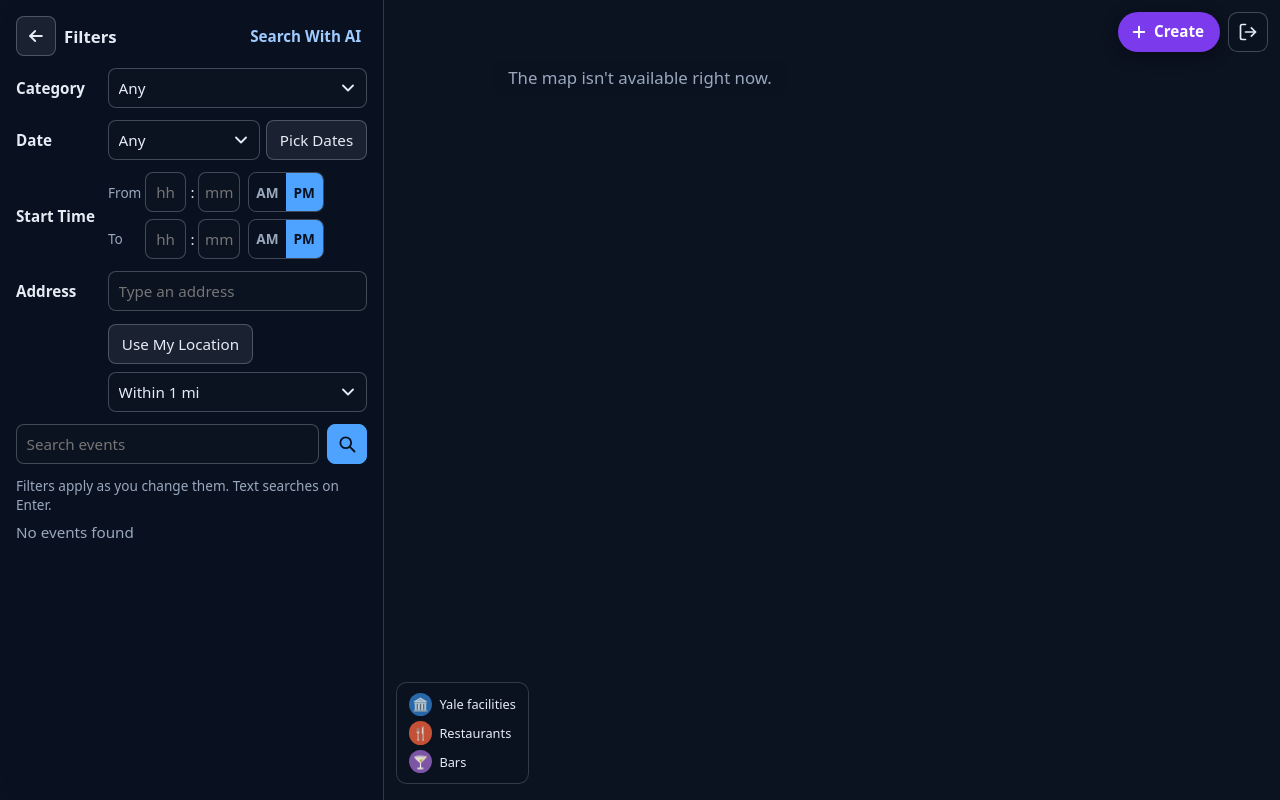
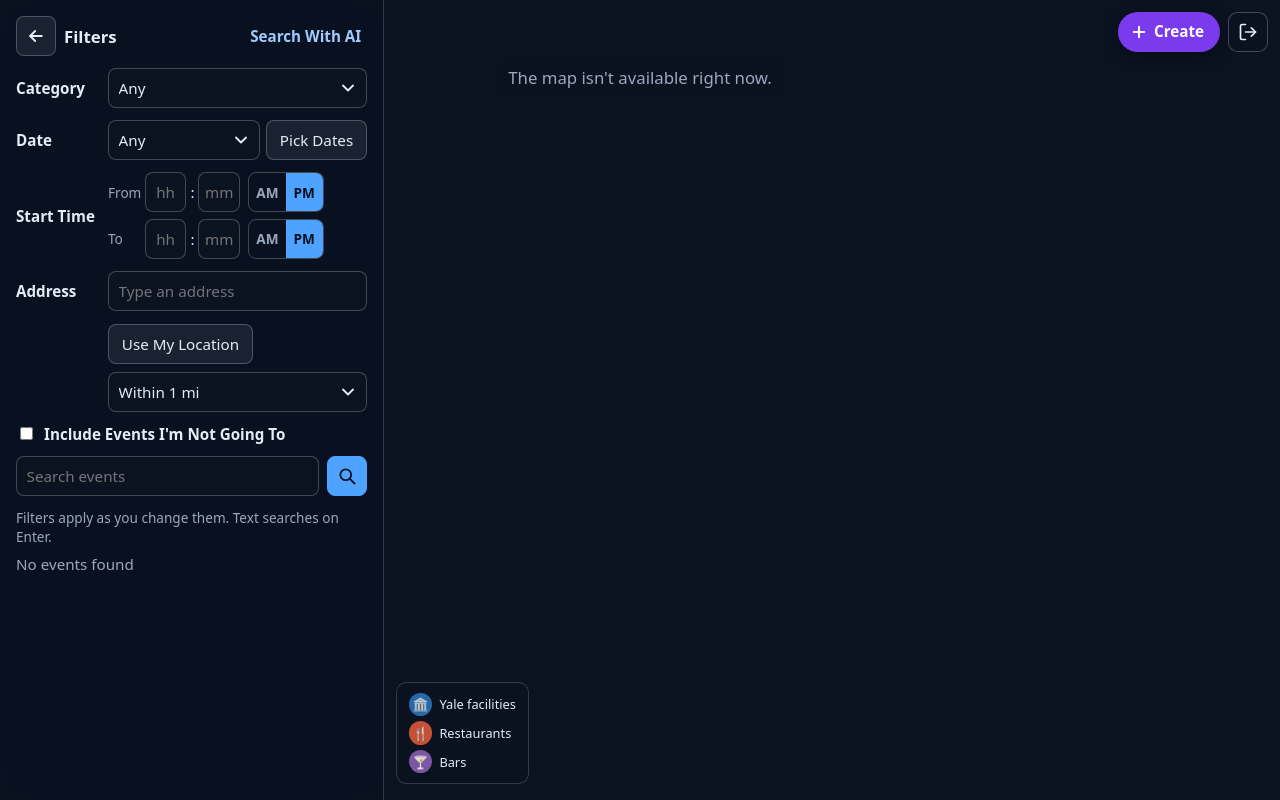
Before and after one commit to acebonkowski/mgt656-final-project, a Django app: page /map/ in a window 1280 px wide, after a click on "Filters". Run offline with Django 5.2, Linux system fonts and the light colour scheme; the visitor is signed in with stand-in values (Sample User, id 1); data that the repository does not hold is empty.

Commit message:
Hide Not going events from search, the map and AI results (#84)
Co-Authored-By: Claude Sonnet 5.5 <noreply@anthropic.com>

```diff
--- a/core/ai_search.py
+++ b/core/ai_search.py
@@ -164,7 +164,7 @@ def validated_form(data, now):
     return form, {}
 
 
-def search(message, history, now=None, geocode=None, image=None):
+def search(message, history, now=None, geocode=None, image=None, user=None):
     """
     Ask the model for filters, validate them and search.
     `image` is an optional (bytes, content_type) pair, already validated and
@@ -197,7 +197,8 @@ def search(message, history, now=None, geocode=None, image=None):
         "reply": reply,
         "filters": data,
         "notes": notes,
-        "events": list(form.search()),
+        # Never "Not going" events (#84): the model cannot set include_not_going.
+        "events": list(form.search(user=user)),
         "history": [
             # Only the text is remembered; the image is never stored, even in the session.
             {"role": "user", "content": f"[Image attached] {message}" if image else message},
--- a/core/ai_search_views.py
+++ b/core/ai_search_views.py
@@ -69,7 +69,7 @@ def ai_search_view(request):
 
     history = request.session.get(ai_search.HISTORY_SESSION_KEY, [])
     try:
-        result = ai_search.search(message, history, now=now, image=image)
+        result = ai_search.search(message, history, now=now, image=image, user=request.user)
     except llm.LLMInvalidResponse:
         return error(UNREADABLE, 502)
     except llm.LLMUnavailable:
--- a/core/search.py
+++ b/core/search.py
@@ -19,6 +19,7 @@ from django.db import connection
 from django.db.models import Case, IntegerField, Q, Value, When
 from django.utils import timezone
 
+from core.attendance import exclude_not_going
 from core.models import Event
 
 NEW_YORK = ZoneInfo("America/New_York")
@@ -70,6 +71,8 @@ class EventSearchForm(forms.Form):
         choices=RADIUS_CHOICES, coerce=float, required=False, empty_value=None
     )
     area = forms.CharField(required=False)  # "lat,lng,radius_mi" from Search this area
+    # Off by default: events the user marked "Not going" are hidden (#84).
+    include_not_going = forms.BooleanField(required=False)
 
     def __init__(self, *args, now=None, **kwargs):
         super().__init__(*args, **kwargs)
@@ -117,9 +120,9 @@ class EventSearchForm(forms.Form):
             data["radius_mi"] = DEFAULT_RADIUS_MI
         return data
 
-    def search(self):
-        """Run the search. Call only after is_valid()."""
-        return search_events(self.cleaned_data, now=self.now)
+    def search(self, user=None):
+        """Run the search. Call only after is_valid(). `user` hides their "Not going" events."""
+        return search_events(self.cleaned_data, now=self.now, user=user)
 
 
 def distance_mi(lat1, lng1, lat2, lng2):
@@ -202,14 +205,17 @@ def _filter_distance(events, lat, lng, radius_mi):
     return events.filter(pk__in=within)
 
 
-def search_events(filters, now=None):
+def search_events(filters, now=None, user=None):
     """
     Return upcoming events matching every filter in `filters`
     (EventSearchForm.cleaned_data). Ordered by relevance when there is text,
-    otherwise by start time.
+    otherwise by start time. Events `user` marked "Not going" are left out unless
+    filters["include_not_going"] is set (#84).
     """
     now = now or timezone.now()
     events = Event.objects.filter(end_at__gt=now)
+    if not filters.get("include_not_going"):
+        events = exclude_not_going(events, user)
 
     if filters.get("category"):
         events = events.filter(category__in=filters["category"])
--- a/core/search_views.py
+++ b/core/search_views.py
@@ -52,5 +52,5 @@ def search_events_view(request):
         errors = {field: [str(message) for message in messages]
                   for field, messages in form.errors.items()}
         return JsonResponse({"errors": errors}, status=400)
-    events = [event_json(event) for event in form.search()]
+    events = [event_json(event) for event in form.search(user=request.user)]
     return JsonResponse({"count": len(events), "events": events})
--- a/core/static/core/search.css
+++ b/core/static/core/search.css
@@ -163,6 +163,13 @@
 .search-control > input[type="text"] {
   width: 100%;
   min-width: 0;
+}
+
+.search-include-row {
+  display: flex;
+  align-items: center;
+  gap: 0.5rem;
+  font-weight: 600;
 }
 
 .search-control {
--- a/core/static/core/search.js
+++ b/core/static/core/search.js
@@ -36,6 +36,7 @@
   var suggestions = byId("search-address-suggestions");
   var myLocation = byId("search-my-location");
   var radius = byId("search-radius");
+  var includeNotGoing = byId("search-include-not-going");  // #84
   var locationMessage = byId("search-location-message");
   var clearButton = byId("search-clear");
   var results = byId("search-results");
@@ -139,6 +140,7 @@
       near_label: near.lat ? near.label : "",
       radius_mi: near.lat ? radius.value : "",
       area: area,
+      include_not_going: includeNotGoing.checked ? "1" : "",
     };
   }
 
@@ -176,6 +178,7 @@
     address.value = near.lat ? (near.label || "Selected location") : "";
     radius.value = f.radius_mi || defaultRadius;
     area = f.area || "";
+    includeNotGoing.checked = Boolean(f.include_not_going);
   }
 
   function toParams(f) {
@@ -205,6 +208,7 @@
       near_label: params.get("near_label") || "",
       radius_mi: params.get("radius_mi") || "",
       area: params.get("area") || "",
+      include_not_going: params.get("include_not_going") || "",
     };
   }
 
@@ -261,6 +265,10 @@
     if (f.area) {
       list.push({ label: "Map area (" + f.area.split(",")[2] + " mi)", focus: null,
         remove: function () { area = ""; } });
+    }
+    if (f.include_not_going) {
+      list.push({ label: "Including Not Going", focus: includeNotGoing,
+        remove: function () { includeNotGoing.checked = false; } });
     }
     return list;
   }
@@ -568,6 +576,7 @@
       input.addEventListener("change", applySoon);
     });
   radius.addEventListener("change", function () { if (near.lat) applySoon(); });
+  includeNotGoing.addEventListener("change", applySoon);
 
   form.addEventListener("submit", function (event) {
     event.preventDefault();
--- a/core/views.py
+++ b/core/views.py
@@ -19,9 +19,10 @@ from django.utils.http import urlencode
 from django.utils.text import slugify
 
 from core.forms import EventForm, OnboardingForm
+from core.attendance import can_answer, exclude_not_going
 from core.ics import build_ics
 from accounts.models import Profile
-from core.models import DEFAULT_EVENT_IMAGE, Event, Program
+from core.models import DEFAULT_EVENT_IMAGE, Event, EventAttendance, Program
 from core.map_places import YALE_AREA_PLACES
 from core import photo_storage
 from core import llm
@@ -121,7 +122,7 @@ def map_view(request):
         # Field names only, never values, so the reason shows in the logs (#57).
         logger.info("Create event rejected: %s", ", ".join(sorted(form.errors)))
 
-    active_events = Event.objects.filter(end_at__gt=timezone.now())
+    active_events = exclude_not_going(Event.objects.filter(end_at__gt=timezone.now()), request.user)
     event_data = [
         {
             "id": event.pk,
@@ -281,6 +282,20 @@ def duplicate_event(request):
     })
 
 
+def going_context(request, event):
+    """Going dropdown state (#84): who sees it, and the user's saved answer."""
+    user = request.user
+    context = {
+        "show_going": can_answer(user, event),
+        "is_host": user.is_authenticated and event.creator_id == user.pk,
+        "going_status": "",
+    }
+    if context["show_going"]:
+        saved = EventAttendance.objects.filter(user=user, event=event).first()
+        context["going_status"] = saved.status if saved else ""
+    return context
+
+
 @never_cache
 def event_detail(request, event_id):
     """Shareable event page (#32): public, so a shared link works logged out."""
@@ -291,6 +306,7 @@ def event_detail(request, event_id):
     return render(request, "core/event_detail.html", {
         "event": event,
         "popup": False,
+        **going_context(request, event),
         "share_url": request.build_absolute_uri(page_path),
         # Visitors who join from a shared link come back to this event.
         "join_url": f"{reverse('accounts:welcome')}?{urlencode({'next': page_path})}",
@@ -315,6 +331,7 @@ def event_detail_popup(request, event_id):
     return render(request, "core/event_detail.html", {
         "event": event,
         "popup": True,
+        **going_context(request, event),
     })
 
 
--- a/templates/core/_search_panel.html
+++ b/templates/core/_search_panel.html
@@ -118,6 +118,12 @@
         </div>
       </div>
 
+      {# Events marked "Not going" (#84) are hidden unless this is on. #}
+      <label class="search-include-row">
+        <input id="search-include-not-going" type="checkbox">
+        <span>Include Events I'm Not Going To</span>
+      </label>
+
       <div class="search-text-row">
         <label class="visually-hidden" for="search-q">Search Text</label>
         <input id="search-q" name="q" type="search" maxlength="200" autocomplete="off"
```
